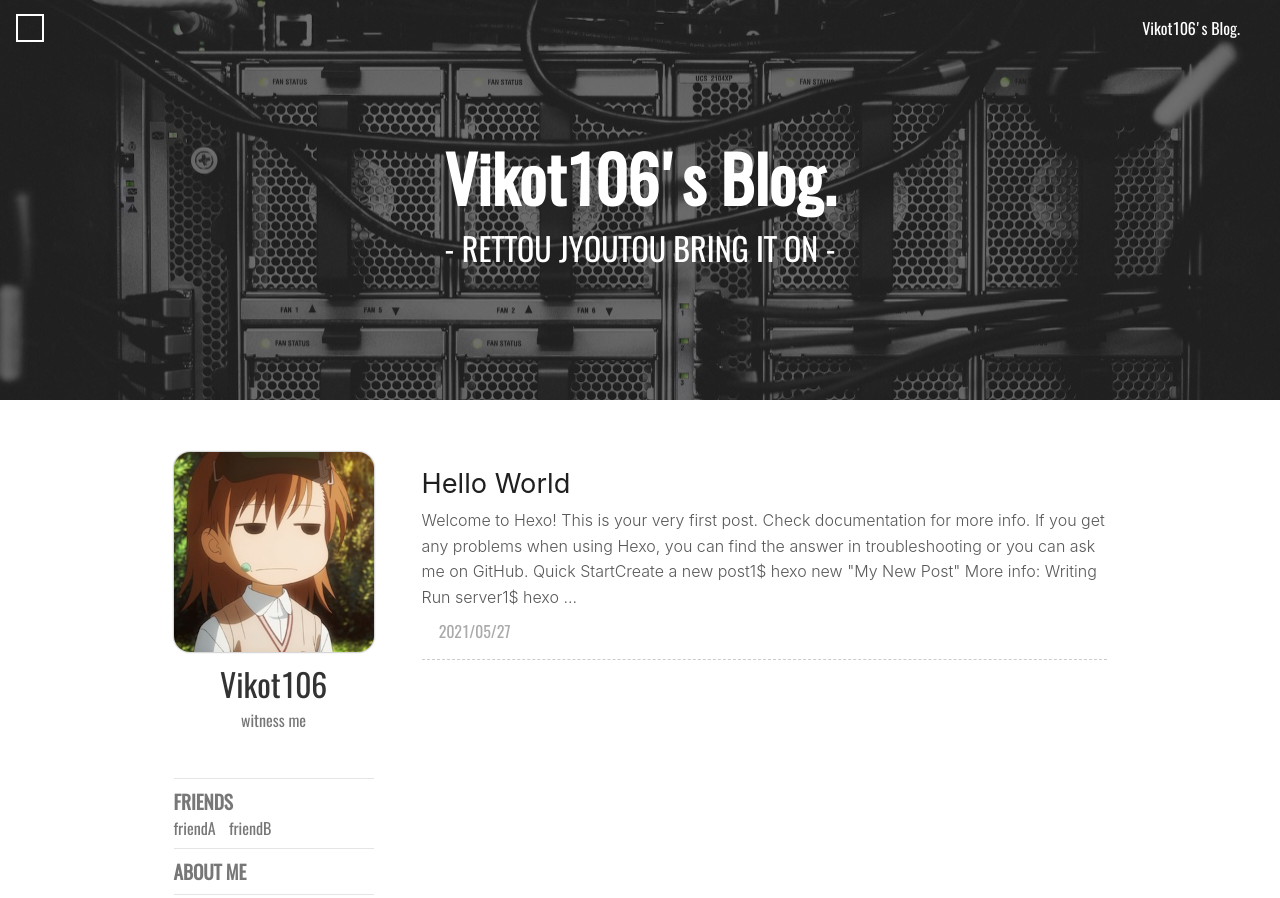
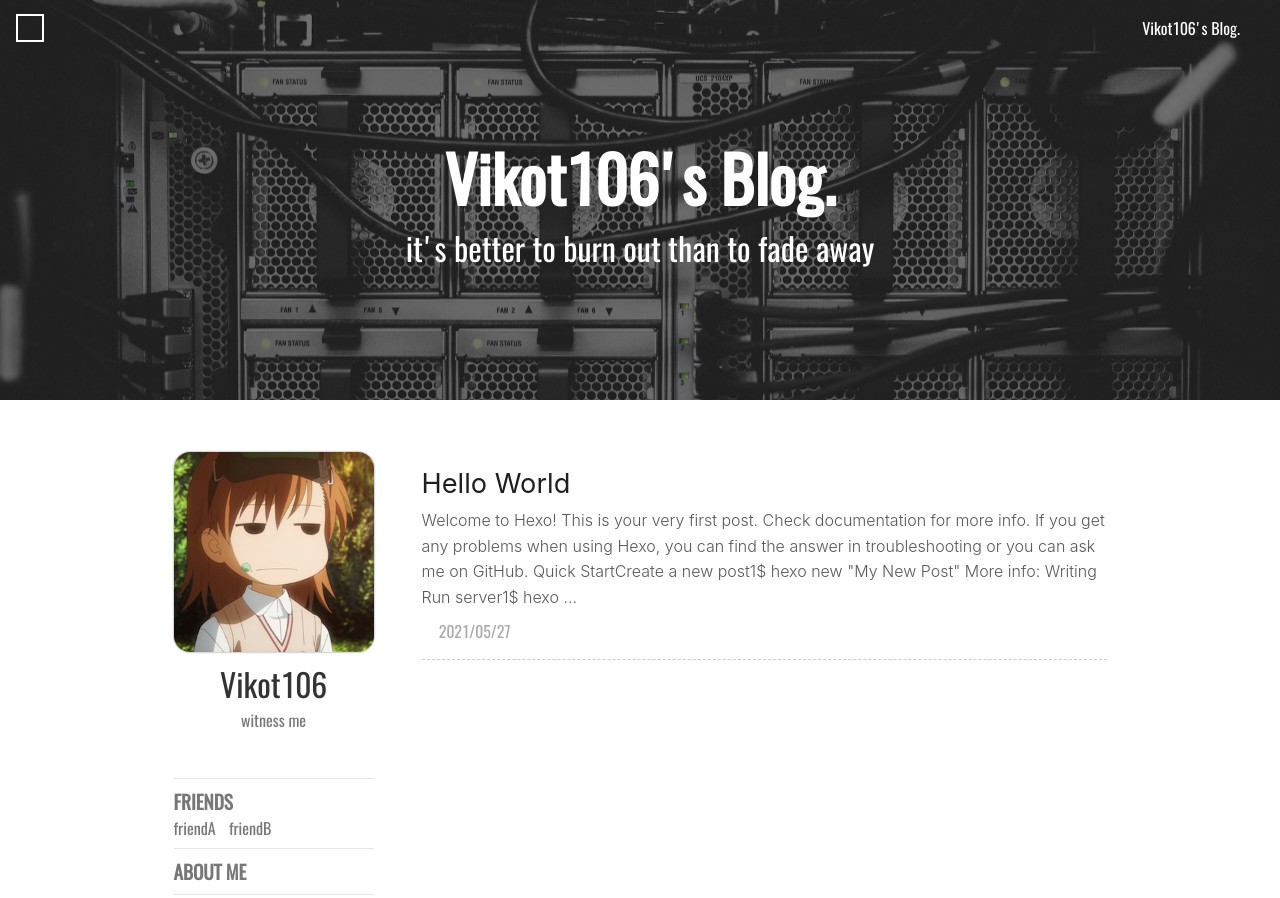
Before and after one commit to Vikot106/Vikot106.github.io, a plain HTML site: page index.html in a window 1280 px wide. Shown: the top 898 px of the page. Drawn offline with nearby package versions, Linux system fonts and the light colour scheme; some packages are replaced by stand-ins of ours; a script that the page names is missing; a web font is replaced by a local one.

Commit message:
Site updated: 2021-06-03 15:19:32

```diff
--- a/index.html
+++ b/index.html
@@ -256,7 +256,7 @@ height:50vh;
             <!-- 主页副标题  -->
 
 
-                - RETTOU JYOUTOU BRING IT ON -
+                it's better to burn out than to fade away
 
             <!-- 文章页  -->
 
```
